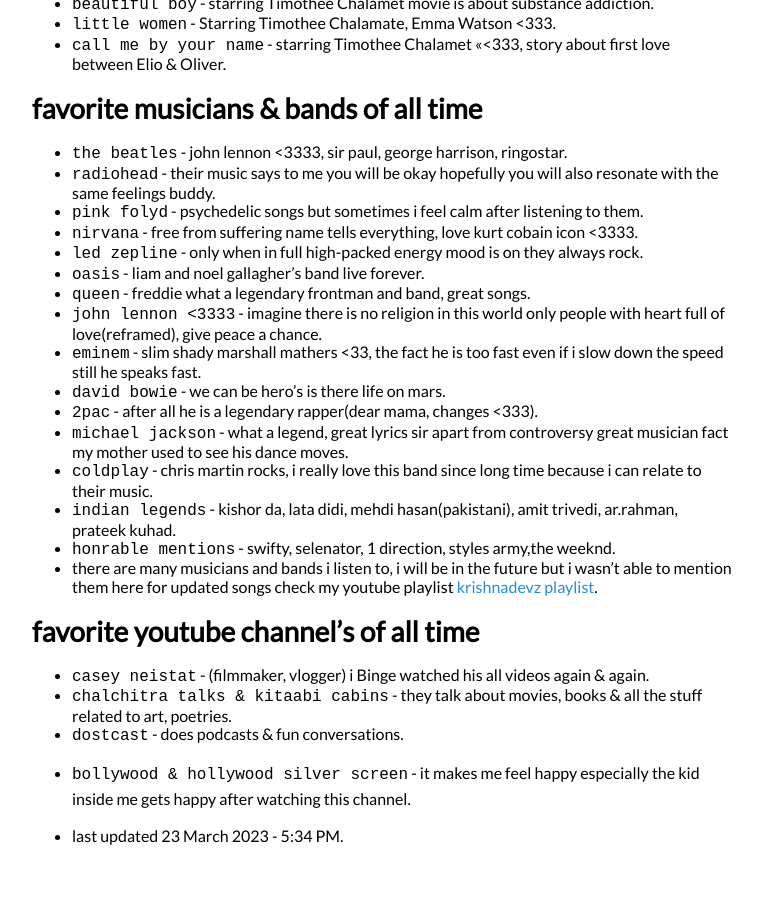
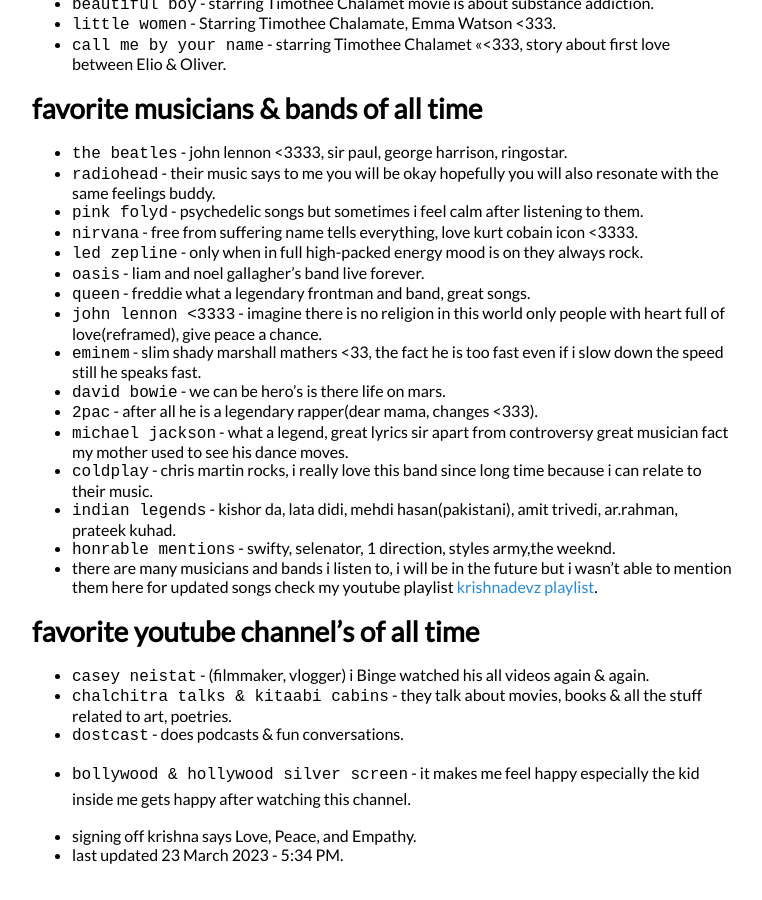
Before and after one commit to krishnadevz/krishnadevz.github.io, a Jekyll site: the page built from About.md, in a window 1280 px wide and 900 px high, scrolled down 1884 px. Shown: the whole window, without its empty margins (258-1020 px from the left). Built offline with Jekyll 4.4.1, drawn with Linux system fonts in a browser that asks for light colours; nearby versions of some CDN libraries; our own code applies the rules of GitHub Pages for plain Markdown files.

Commit message:
updatesssss

```diff
--- a/About.md
+++ b/About.md
@@ -88,4 +88,5 @@
 * `dostcast` - does podcasts & fun conversations.
 * `bollywood & hollywood silver screen` - it makes me feel happy especially the kid inside me gets happy after watching this channel.
 
+* signing off krishna says Love, Peace, and Empathy.
 * last updated 23 March 2023 - 5:34 PM.
```
